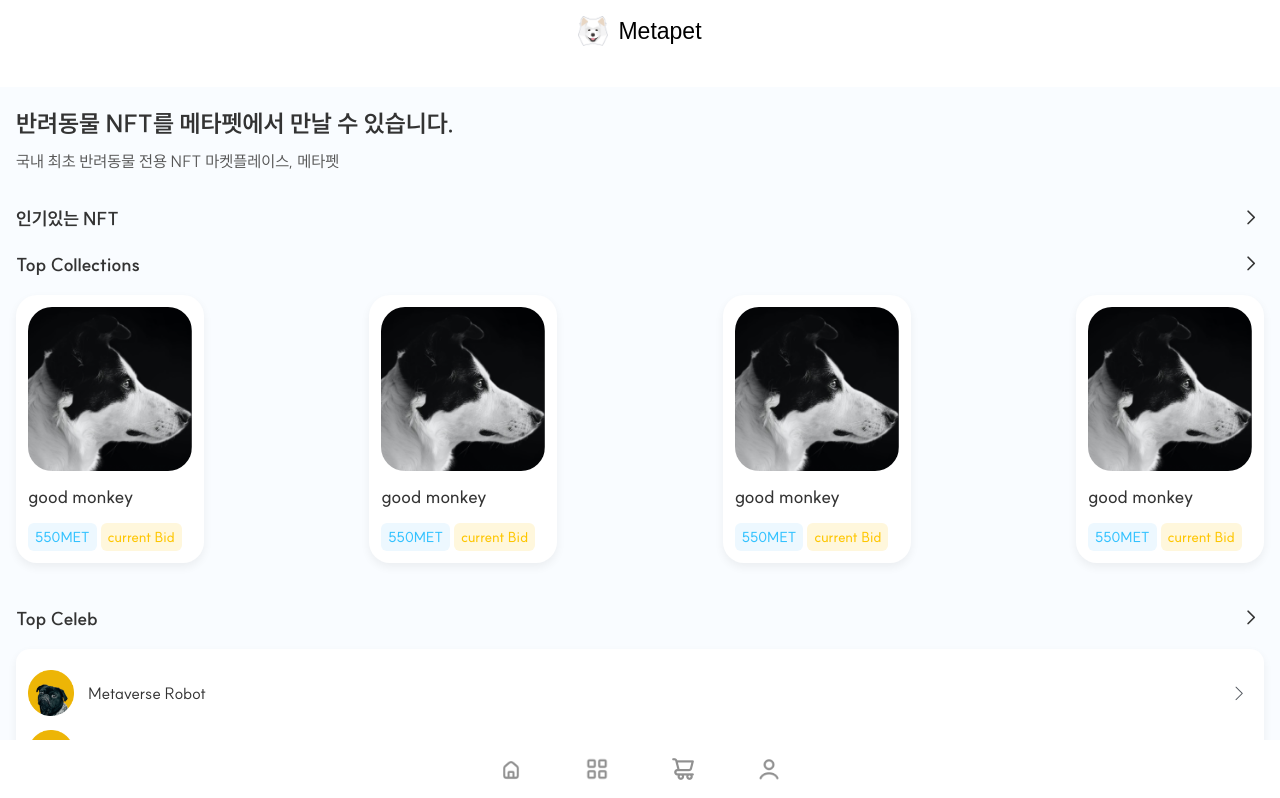
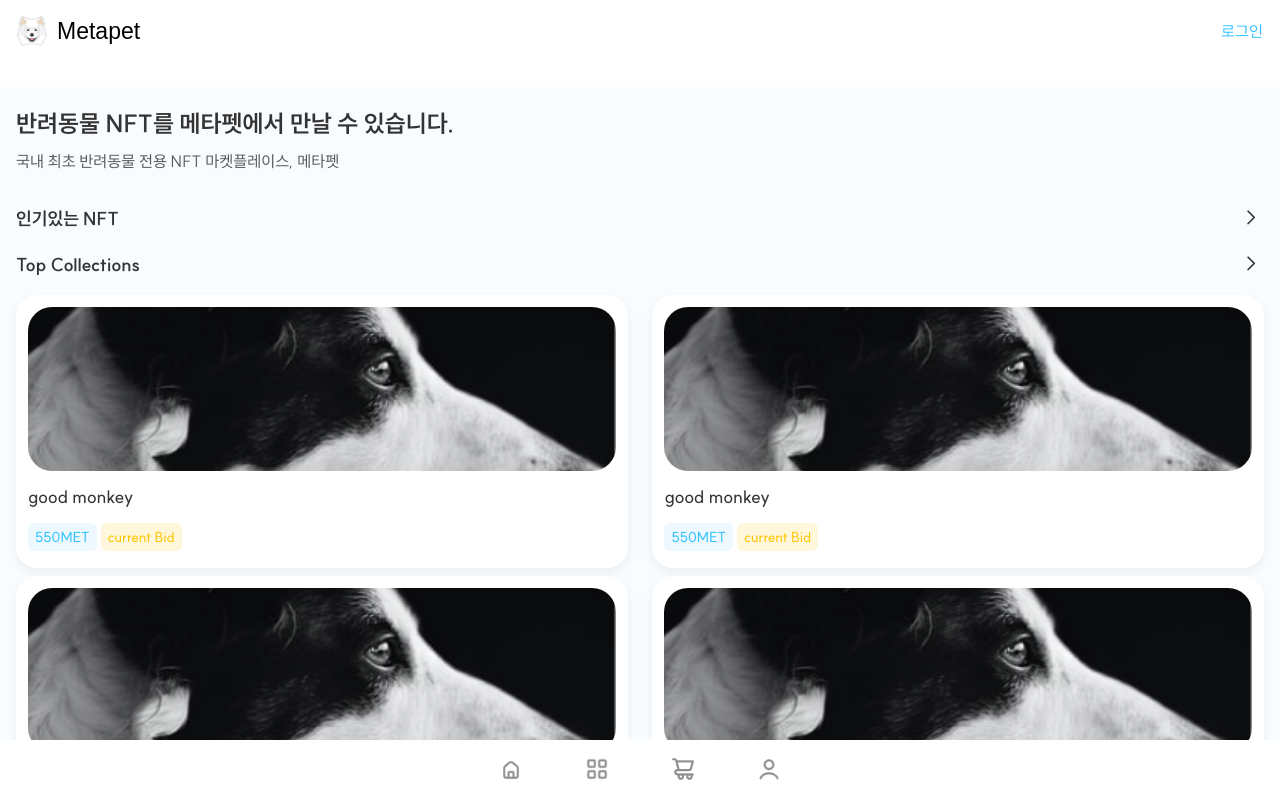
Before and after one commit to KimDongSin/metaPetShop, a React (Create React App) app: page / in a window 1280 px wide. Shown: the top 798 px of the page. Built offline with nearby package versions, Linux system fonts and the light colour scheme; the HTML template or start-up script is replaced by a standard one.

Commit message:
swiper 추가

```diff
--- a/package.json
+++ b/package.json
@@ -13,6 +13,7 @@
     "react-router-dom": "^6.22.3",
     "react-scripts": "5.0.1",
     "styled-components": "^6.1.8",
+    "swiper": "^11.0.7",
     "web-vitals": "^2.1.4"
   },
   "scripts": {
--- a/src/components/layout/Header.js
+++ b/src/components/layout/Header.js
@@ -102,7 +102,7 @@ function Header({ type }) {
     console.log(type);
     return (
         <Wrapper>
-            {/* <HeaderContainer>
+            <HeaderContainer>
                 <HeaderLogo type={type}>
                     <a href="#none">
                         <img src={logo} />
@@ -116,7 +116,7 @@ function Header({ type }) {
                         <a href="#none">로그인</a>
                     </Login>
                 </HeaderUser>
-            </HeaderContainer> */}
+            </HeaderContainer>
 
             {/* <HeaderContainer>
                 <HeaderTitle>
@@ -141,14 +141,14 @@ function Header({ type }) {
                 </Login>
             </HeaderContainer> */}
 
-            <HeaderContainer type={type}>
+            {/* <HeaderContainer type={type}>
                 <HeaderLogo type={type}>
                     <a href="#none">
                         <img src={logo} />
                         <span>Metapet</span>
                     </a>
                 </HeaderLogo>
-            </HeaderContainer>
+            </HeaderContainer> */}
         </Wrapper>
     );
 }
--- a/src/pages/home/ui/collectionList.js
+++ b/src/pages/home/ui/collectionList.js
@@ -5,7 +5,7 @@ import dog3 from "../../../assets/images/common/dog_sample3.png"
 import Tag from "./tag";
 
 
-const Wrapper = styled.div`
+const Wrapper = styled.li`
     display: flex;
     justify-content: center;
     align-items: flex-start;
@@ -15,9 +15,10 @@ const Wrapper = styled.div`
     border-radius: 21px;
     background: #FFF;
     box-shadow: 0 4px 10px 0 #0000000F;
+    width: 49%;
 
     img {
-        width: 164px;
+        width: 100%;
         height: 164px;
         object-fit: cover;
         border-radius: 24px;
--- a/src/pages/home/ui/tag.js
+++ b/src/pages/home/ui/tag.js
@@ -11,6 +11,9 @@ const Wrapper = styled.div`
         font-weight: 500;
         line-height: 18px;
         border-radius: 6px;
+
+        margin-bottom: 5px;
+
 
         &:first-child {
             color: #33C2FF;
```
Also changed, not shown: 1 other file (tests, documents, lock files or other folders).
